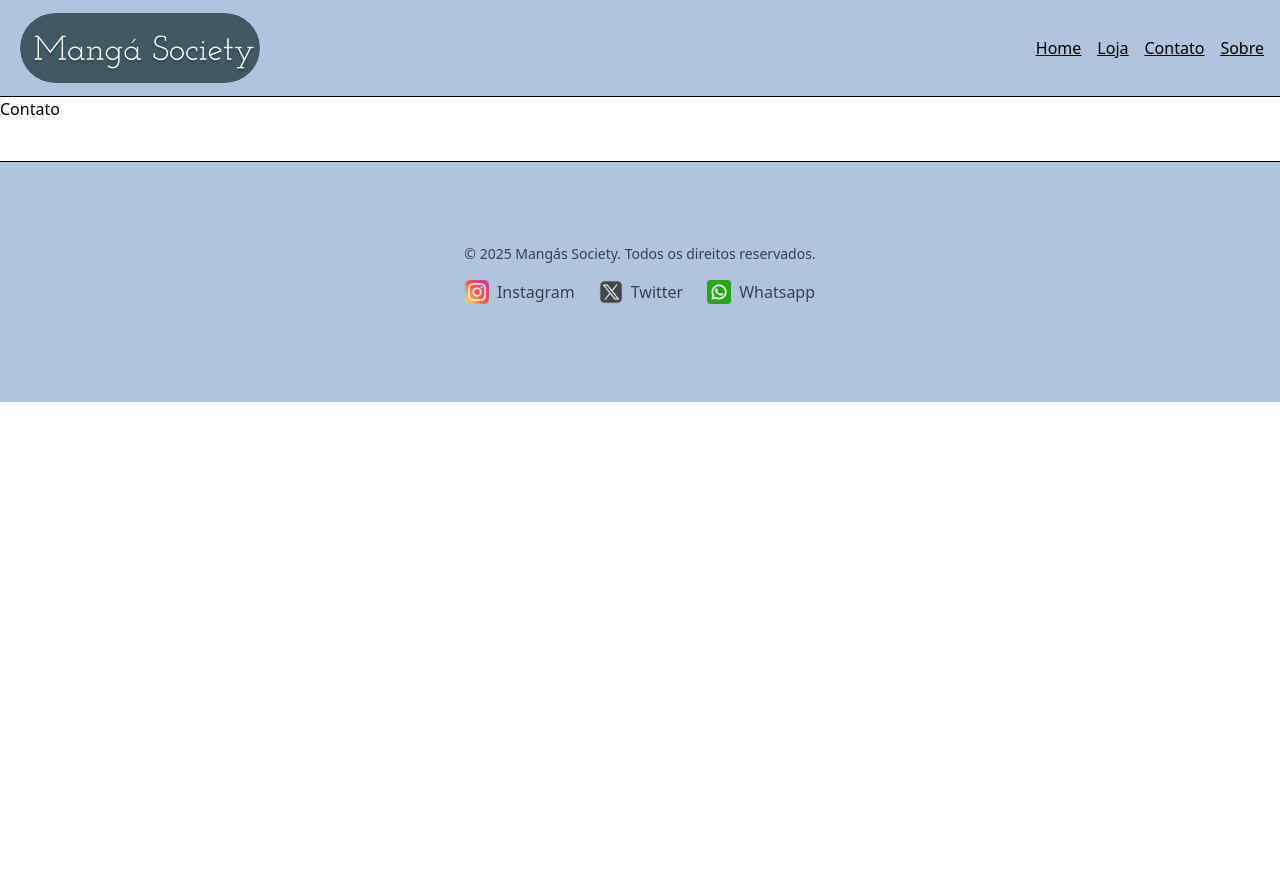
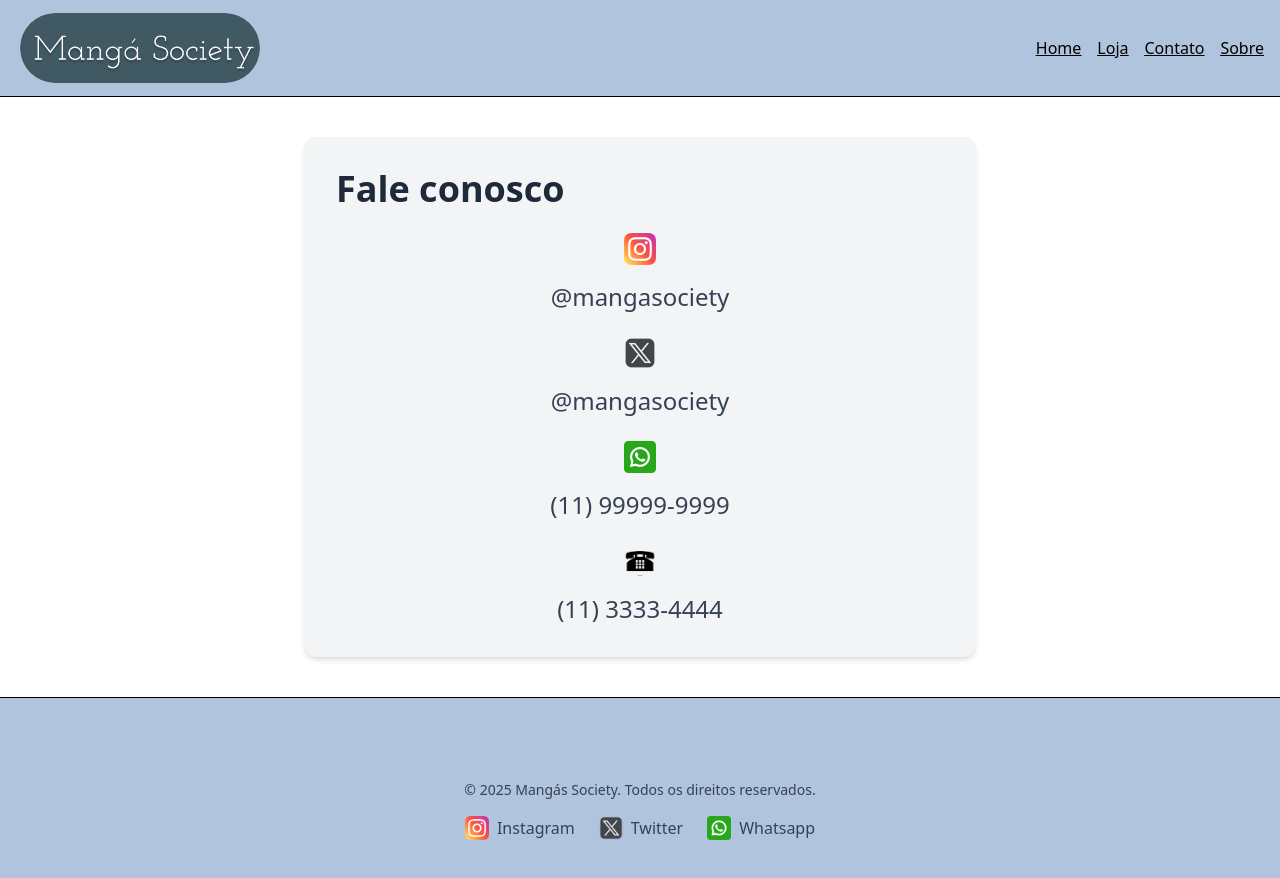
Before and after one commit to Stack-Society/CP6-CRUD, a React (Vite) app in the folder frontend/: page /Contato in a window 1280 px wide. Shown: the top 878 px of the page. Before the commit the page ends 800 px from the top, so only its background shows below. Built offline with nearby package versions, Linux system fonts and the light colour scheme.

Commit message:
Criando pagina de contato

```diff
--- a/frontend/src/routes/Contato.jsx
+++ b/frontend/src/routes/Contato.jsx
@@ -2,7 +2,41 @@ import React from 'react'
 
 const Contato = () => {
   return (
-    <div>Contato</div>
+    <div class="max-w-2xl mx-auto p-8 mt-10 bg-gray-100 rounded-xl text-2xl shadow-md">
+      <h2 class="text-4xl font-bold text-gray-800 mb-6">Fale conosco</h2>
+
+      <ul class="space-y-6 text-gray-700">
+
+        <li class="flex items-center gap-4 flex-col">
+          <img src="./src/assets/instagram.png" alt="Instagram" class="w-8 h-8"/>
+            <a href="https://instagram.com/mangasociety" target="_blank" class="hover:underline">
+              @mangasociety
+            </a>
+        </li>
+
+        <li class="flex items-center gap-4 flex-col">
+          <img src="./src/assets/twitter.png" alt="Twitter" class="w-8 h-8"/>
+            <a href="https://twitter.com/mangasociety" target="_blank" class="hover:underline">
+              @mangasociety
+            </a>
+        </li>
+
+        <li class="flex items-center gap-4 flex-col">
+          <img src="./src/assets/whatsapp.png" alt="WhatsApp" class="w-8 h-8"/>
+            <a href="https://wa.me/5511999999999" target="_blank" class="hover:underline">
+              (11) 99999-9999
+            </a>
+        </li>
+
+        <li class="flex items-center gap-4 flex-col">
+          <img src="./src/assets/telefone.png" alt="Telefone" class="w-8 h-8"/>
+            <a href="tel:+551133334444" class="hover:underline">
+              (11) 3333-4444
+            </a>
+        </li>
+      </ul>
+    </div>
+
   )
 }
 
```
Also changed, not shown: frontend/src/assets/telefone.png (added).
